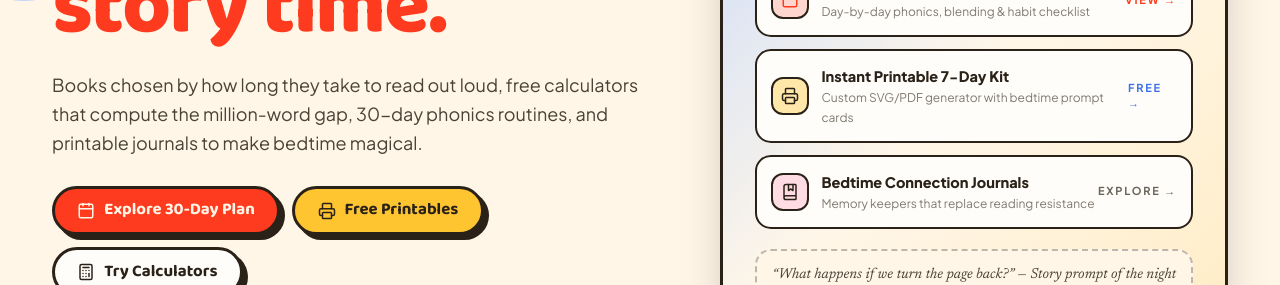
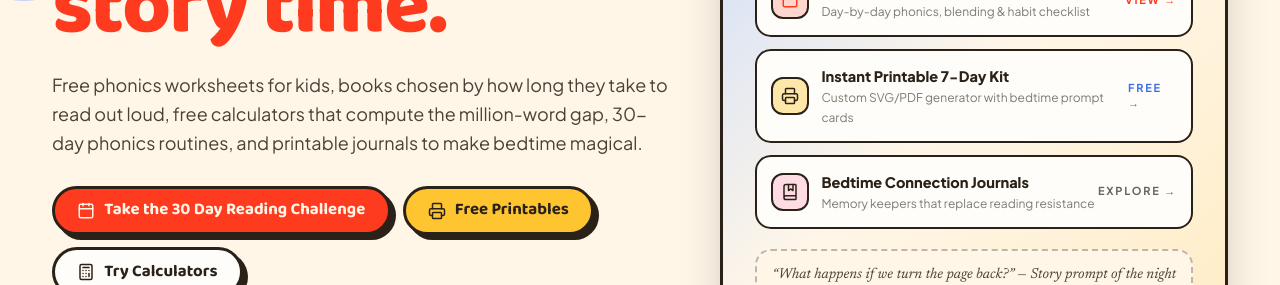
Before and after one commit to zehra2/kidsinn, a Next.js app: page / in a window 1280 px wide. Shown: the part 435-720 px from the top of the page. Built offline with nearby package versions, Linux system fonts and the light colour scheme; no server answers; the database is empty.

Commit message:
30-day challenge Day 3: homepage hero — free phonics worksheets for kids

```diff
--- a/src/app/page.tsx
+++ b/src/app/page.tsx
@@ -120,13 +120,13 @@ export default function Home() {
             </h1>
 
             <p className="mt-5 max-w-[50ch] text-[18px] leading-relaxed text-ink/85">
-              Books chosen by how long they take to read out loud, free calculators that compute the million-word gap, 30-day phonics routines, and printable journals to make bedtime magical.
+              Free phonics worksheets for kids, books chosen by how long they take to read out loud, free calculators that compute the million-word gap, 30-day phonics routines, and printable journals to make bedtime magical.
             </p>
 
             <div className="mt-7 flex flex-wrap gap-3">
               <Link href="/plans" className="btn bg-orange text-cream">
                 <Calendar size={18} />
-                Explore 30-Day Plan
+                Take the 30 Day Reading Challenge
               </Link>
               <Link href="/printables" className="btn bg-honey text-ink">
                 <Printer size={18} />
```
